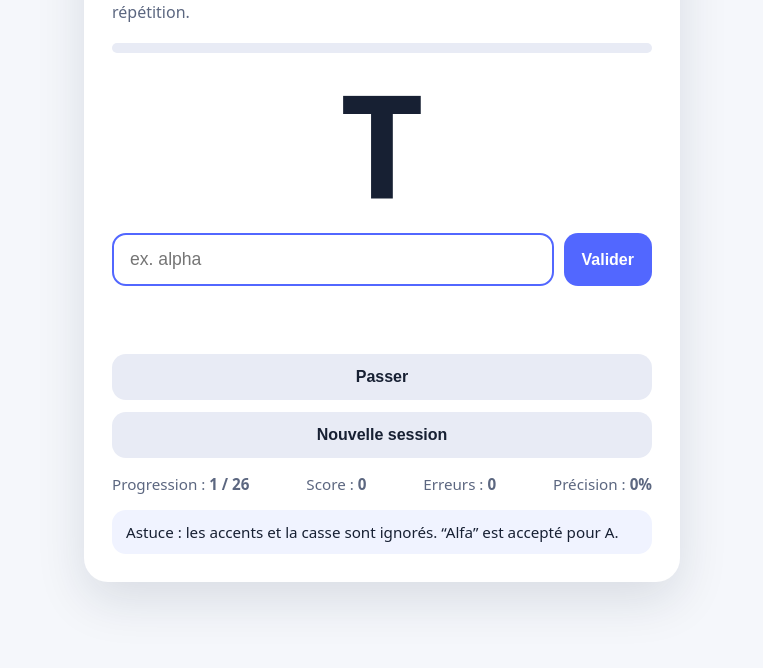
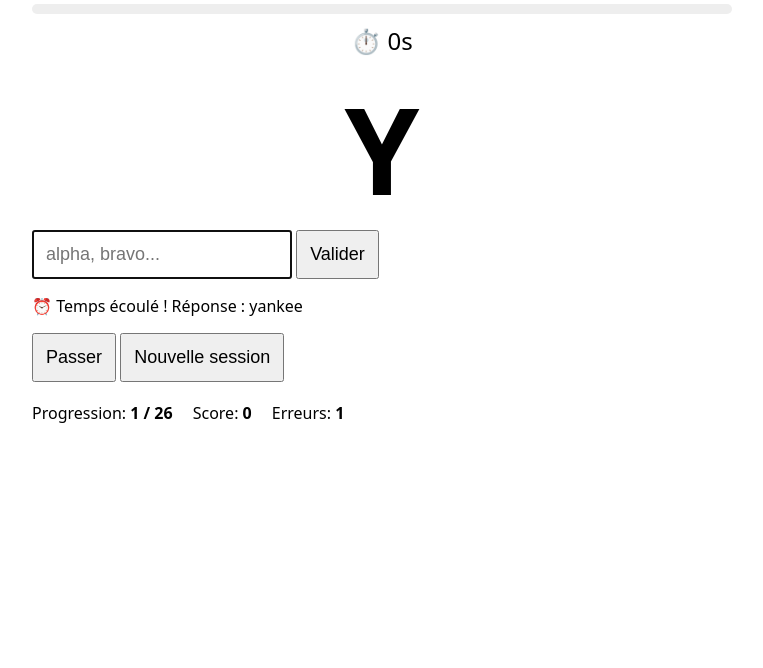
Before and after one commit to Antoine948398/Apprentissage-alphabet-international, a plain HTML site: page index.html in a window 1280 px wide. Shown: the part 180-848 px from the top of the page, without its empty margins (258-1021 px from the left). After the commit the page ends 800 px from the top, so only its background shows below. Drawn offline with Linux system fonts and the light colour scheme.

Commit message:
add timer

```diff
--- a/index.html
+++ b/index.html
@@ -1,319 +1,151 @@
 <!doctype html>
 <html lang="fr">
 <head>
-  <meta charset="utf-8" />
-  <meta name="viewport" content="width=device-width, initial-scale=1" />
+<meta charset="utf-8">
+<meta name="viewport" content="width=device-width,initial-scale=1">
 <title>Quiz Alphabet International</title>
 <style>
-    :root {
-      font-family: system-ui, -apple-system, BlinkMacSystemFont, "Segoe UI", sans-serif;
-      color: #172033;
-      background: #f5f7fb;
-    }
-    body {
-      margin: 0;
-      min-height: 100vh;
-      display: grid;
-      place-items: center;
-      padding: 24px;
-    }
-    main {
-      width: min(540px, 100%);
-      background: white;
-      border-radius: 24px;
-      padding: 28px;
-      box-shadow: 0 18px 50px rgba(20, 32, 54, .12);
-    }
-    h1 {
-      margin: 0 0 8px;
-      font-size: 1.7rem;
-    }
-    p {
-      color: #5c6780;
-      margin-top: 0;
-    }
-    .progress-wrap {
-      margin: 20px 0 6px;
-      height: 10px;
-      border-radius: 999px;
-      background: #e8ebf5;
-      overflow: hidden;
-    }
-    .progress {
-      height: 100%;
-      width: 0%;
-      background: #5267ff;
-      transition: width .25s ease;
-    }
-    .letter {
-      font-size: clamp(5rem, 20vw, 9rem);
-      font-weight: 800;
-      text-align: center;
-      margin: 18px 0;
-      line-height: 1;
-    }
-    form {
-      display: flex;
-      gap: 10px;
-    }
-    input {
-      flex: 1;
-      font-size: 1.1rem;
-      padding: 14px 16px;
-      border: 2px solid #d8deea;
-      border-radius: 14px;
-      outline: none;
-    }
-    input:focus {
-      border-color: #5267ff;
-    }
-    button {
-      border: 0;
-      border-radius: 14px;
-      padding: 14px 18px;
-      font-weight: 700;
-      cursor: pointer;
-      background: #5267ff;
-      color: white;
-      font-size: 1rem;
-    }
-    button.secondary {
-      background: #e8ebf5;
-      color: #172033;
-      width: 100%;
-      margin-top: 12px;
-    }
-    button:disabled,
-    input:disabled {
-      opacity: .55;
-      cursor: not-allowed;
-    }
-    .feedback {
-      min-height: 32px;
-      margin: 16px 0 8px;
-      font-weight: 700;
-    }
-    .ok { color: #118a45; }
-    .ko { color: #c43c3c; }
-    .done { color: #5267ff; }
-    .stats {
-      display: flex;
-      justify-content: space-between;
-      gap: 12px;
-      margin-top: 16px;
-      color: #5c6780;
-      font-size: .95rem;
-      flex-wrap: wrap;
-    }
-    .hint {
-      margin-top: 16px;
-      padding: 12px 14px;
-      border-radius: 14px;
-      background: #f0f3ff;
-      font-size: .95rem;
-    }
+body{font-family:system-ui,sans-serif;max-width:700px;margin:40px auto;padding:20px}
+.letter{font-size:120px;font-weight:bold;text-align:center}
+#timer{font-size:24px;text-align:center;margin:10px 0}
+.progress{height:10px;background:#eee;border-radius:99px;overflow:hidden}
+.progress-bar{height:100%;background:#4f46e5;width:100%}
+input,button{padding:12px;font-size:18px}
+.stats{margin-top:20px;display:flex;gap:20px;flex-wrap:wrap}
 </style>
 </head>
 <body>
-  <main>
 <h1>Alphabet international</h1>
-    <p>Une session contient les 26 lettres, dans un ordre aléatoire, sans répétition.</p>
+<p>26 lettres par session, ordre aléatoire, 5 secondes par réponse.</p>
 
-    <div class="progress-wrap" aria-label="Progression">
-      <div class="progress" id="progress"></div>
+<div class="progress"><div class="progress-bar" id="progress"></div></div>
+<div id="timer">⏱️ 5s</div>
+<div class="letter" id="letter"></div>
+
+<form id="form">
+<input id="answer" autocomplete="off" placeholder="alpha, bravo..." />
+<button>Valider</button>
+</form>
+
+<p id="feedback"></p>
+<button id="skip" type="button">Passer</button>
+<button id="restart" type="button">Nouvelle session</button>
+
+<div class="stats">
+<span>Progression: <b id="position"></b></span>
+<span>Score: <b id="score"></b></span>
+<span>Erreurs: <b id="errors"></b></span>
 </div>
 
-    <div class="letter" id="letter">A</div>
+<script>
+const alphabet={A:["alfa","alpha"],B:["bravo"],C:["charlie"],D:["delta"],E:["echo"],F:["foxtrot"],G:["golf"],H:["hotel"],I:["india"],J:["juliett","juliet"],K:["kilo"],L:["lima"],M:["mike"],N:["november"],O:["oscar"],P:["papa"],Q:["quebec"],R:["romeo"],S:["sierra"],T:["tango"],U:["uniform"],V:["victor"],W:["whiskey","whisky"],X:["xray","x-ray","x ray"],Y:["yankee"],Z:["zulu"]};
 
-    <form id="form" autocomplete="off">
-      <input id="answer" placeholder="ex. alpha" autofocus />
-      <button id="validate">Valider</button>
-    </form>
+const letters=Object.keys(alphabet);
+let session=[],index=0,score=0,errors=0,current="";
+let timer=null,remaining=5;
 
-    <div class="feedback" id="feedback"></div>
+const letterEl=document.getElementById("letter");
+const answerEl=document.getElementById("answer");
+const feedbackEl=document.getElementById("feedback");
+const timerEl=document.getElementById("timer");
+const progressEl=document.getElementById("progress");
 
-    <button class="secondary" id="skip" type="button">Passer</button>
-    <button class="secondary" id="restart" type="button">Nouvelle session</button>
-
-    <div class="stats">
-      <span>Progression : <strong id="position">1 / 26</strong></span>
-      <span>Score : <strong id="score">0</strong></span>
-      <span>Erreurs : <strong id="errors">0</strong></span>
-      <span>Précision : <strong id="accuracy">0%</strong></span>
-    </div>
-
-    <div class="hint">
-      Astuce : les accents et la casse sont ignorés. “Alfa” est accepté pour A.
-    </div>
-  </main>
-
-  <script>
-    const alphabet = {
-      A: ["alfa", "alpha"],
-      B: ["bravo"],
-      C: ["charlie"],
-      D: ["delta"],
-      E: ["echo"],
-      F: ["foxtrot"],
-      G: ["golf"],
-      H: ["hotel"],
-      I: ["india"],
-      J: ["juliett", "juliet"],
-      K: ["kilo"],
-      L: ["lima"],
-      M: ["mike"],
-      N: ["november"],
-      O: ["oscar"],
-      P: ["papa"],
-      Q: ["quebec"],
-      R: ["romeo"],
-      S: ["sierra"],
-      T: ["tango"],
-      U: ["uniform"],
-      V: ["victor"],
-      W: ["whiskey", "whisky"],
-      X: ["x-ray", "xray", "x ray"],
-      Y: ["yankee"],
-      Z: ["zulu"]
-    };
-
-    const letters = Object.keys(alphabet);
-    let session = [];
-    let index = 0;
-    let score = 0;
-    let errors = 0;
-    let current = "";
-
-    const letterEl = document.querySelector("#letter");
-    const answerEl = document.querySelector("#answer");
-    const feedbackEl = document.querySelector("#feedback");
-    const scoreEl = document.querySelector("#score");
-    const errorsEl = document.querySelector("#errors");
-    const accuracyEl = document.querySelector("#accuracy");
-    const positionEl = document.querySelector("#position");
-    const progressEl = document.querySelector("#progress");
-    const form = document.querySelector("#form");
-    const skipBtn = document.querySelector("#skip");
-    const restartBtn = document.querySelector("#restart");
-    const validateBtn = document.querySelector("#validate");
-
-    function normalize(text) {
-      return text
-        .trim()
-        .toLowerCase()
-        .normalize("NFD")
-        .replace(/[\u0300-\u036f]/g, "")
-        .replace(/\s+/g, " ");
+function normalize(t){
+ return t.trim().toLowerCase().normalize("NFD").replace(/[\u0300-\u036f]/g,"");
 }
 
-    function shuffle(array) {
-      const copy = [...array];
-      for (let i = copy.length - 1; i > 0; i--) {
-        const j = Math.floor(Math.random() * (i + 1));
-        [copy[i], copy[j]] = [copy[j], copy[i]];
+function shuffle(a){
+ const c=[...a];
+ for(let i=c.length-1;i>0;i--){
+  const j=Math.floor(Math.random()*(i+1));
+  [c[i],c[j]]=[c[j],c[i]];
  }
-      return copy;
+ return c;
 }
 
-    function startSession() {
-      session = shuffle(letters);
-      index = 0;
-      score = 0;
-      errors = 0;
-      feedbackEl.className = "feedback";
-      feedbackEl.textContent = "";
-      answerEl.disabled = false;
-      validateBtn.disabled = false;
-      skipBtn.disabled = false;
-      nextLetter();
-      updateStats();
+function updateStats(){
+ document.getElementById("score").textContent=score;
+ document.getElementById("errors").textContent=errors;
+ document.getElementById("position").textContent=Math.min(index+1,26)+" / 26";
+ progressEl.style.width=((index/26)*100)+"%";
 }
 
-    function nextLetter() {
-      if (index >= session.length) {
-        endSession();
+function stopTimer(){ clearInterval(timer); }
+
+function timeoutFail(){
+ stopTimer();
+ errors++;
+ feedbackEl.textContent="⏰ Temps écoulé ! Réponse : "+alphabet[current][0];
+ updateStats();
+ setTimeout(()=>{index++;nextLetter();},1200);
+}
+
+function startTimer(){
+ stopTimer();
+ remaining=5;
+ timerEl.textContent="⏱️ "+remaining+"s";
+ timer=setInterval(()=>{
+   remaining--;
+   timerEl.textContent="⏱️ "+remaining+"s";
+   if(remaining<=0) timeoutFail();
+ },1000);
+}
+
+function nextLetter(){
+ if(index>=26){
+   stopTimer();
+   letterEl.textContent="🎉";
+   timerEl.textContent="🏁";
+   feedbackEl.textContent="Session terminée : "+score+"/26";
+   answerEl.disabled=true;
    return;
  }
-
-      current = session[index];
-      letterEl.textContent = current;
-      answerEl.value = "";
+ current=session[index];
+ letterEl.textContent=current;
+ answerEl.value="";
  answerEl.focus();
  updateStats();
+ startTimer();
 }
 
-    function endSession() {
-      current = "";
-      letterEl.textContent = "🎉";
-      answerEl.value = "";
-      answerEl.disabled = true;
-      validateBtn.disabled = true;
-      skipBtn.disabled = true;
-      feedbackEl.className = "feedback done";
-      feedbackEl.textContent = `Session terminée : ${score} / 26 bonnes réponses.`;
-      updateStats();
+document.getElementById("form").addEventListener("submit",e=>{
+ e.preventDefault();
+ if(!current) return;
+ stopTimer();
+
+ const ans=normalize(answerEl.value);
+ const valid=alphabet[current].map(normalize);
+
+ if(valid.includes(ans)){
+   score++;
+   feedbackEl.textContent="✅ Correct";
+ }else{
+   errors++;
+   feedbackEl.textContent="❌ Réponse : "+alphabet[current][0];
  }
 
-    function updateStats() {
-      const answered = Math.min(index, session.length);
-      const totalAttempts = score + errors;
-      const position = index >= session.length ? 26 : index + 1;
-
-      scoreEl.textContent = score;
-      errorsEl.textContent = errors;
-      positionEl.textContent = `${position} / 26`;
-      accuracyEl.textContent = totalAttempts ? Math.round((score / totalAttempts) * 100) + "%" : "0%";
-      progressEl.style.width = `${(answered / 26) * 100}%`;
-    }
-
-    function correctAnswer() {
-      return alphabet[current][0];
-    }
-
-    function goToNextAfterDelay(delay = 650) {
-      setTimeout(() => {
-        feedbackEl.textContent = "";
-        index++;
-        nextLetter();
-      }, delay);
-    }
-
-    form.addEventListener("submit", (event) => {
-      event.preventDefault();
-      if (!current) return;
-
-      const userAnswer = normalize(answerEl.value);
-      if (!userAnswer) return;
-
-      const accepted = alphabet[current].map(normalize);
-
-      if (accepted.includes(userAnswer)) {
-        score++;
-        feedbackEl.className = "feedback ok";
-        feedbackEl.textContent = "✅ Correct !";
  updateStats();
-        goToNextAfterDelay();
-      } else {
-        errors++;
-        feedbackEl.className = "feedback ko";
-        feedbackEl.textContent = `❌ Réponse : ${correctAnswer()}`;
-        updateStats();
-        goToNextAfterDelay(1200);
-      }
+ setTimeout(()=>{index++;nextLetter();},700);
 });
 
-    skipBtn.addEventListener("click", () => {
-      if (!current) return;
+document.getElementById("skip").addEventListener("click",()=>{
+ stopTimer();
  errors++;
-      feedbackEl.className = "feedback ko";
-      feedbackEl.textContent = `Réponse : ${correctAnswer()}`;
+ feedbackEl.textContent="Réponse : "+alphabet[current][0];
  updateStats();
-      goToNextAfterDelay(900);
+ setTimeout(()=>{index++;nextLetter();},700);
 });
 
-    restartBtn.addEventListener("click", startSession);
+document.getElementById("restart").addEventListener("click",()=>{
+ session=shuffle(letters);
+ index=0;score=0;errors=0;
+ answerEl.disabled=false;
+ feedbackEl.textContent="";
+ nextLetter();
+});
 
-    startSession();
+session=shuffle(letters);
+nextLetter();
 </script>
 </body>
 </html>
```
Lines whose indentation alone changed are shown as unchanged.
